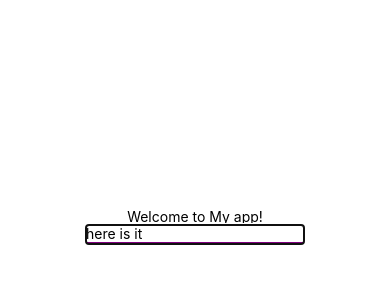
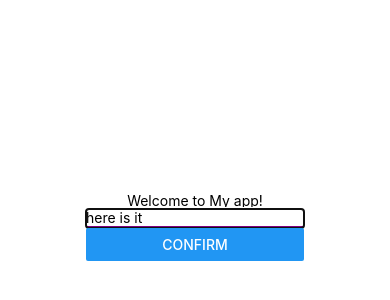
Before and after one commit to beibeixx/CS5520, a React Native app: screen / in a window 390 px wide. Shown: the part 196-496 px from the top of the page. Built offline with nearby package versions, Linux system fonts and the light colour scheme.

Commit message:
add confirm button

```diff
--- a/Components/Input.js
+++ b/Components/Input.js
@@ -1,10 +1,14 @@
-import { StyleSheet, Text, TextInput, View } from 'react-native'
+import { StyleSheet, Text, TextInput, View, Button} from 'react-native'
 import React from 'react'
 import { useState } from 'react';
 
 export default function Input(props) {
     const [text, setText] = useState('')
     const [isFocused, setIsFocused] = useState(true)
+
+    const handleConfirm = () => {
+        console.log(text);
+    }
 
     return (
         <View>
@@ -29,6 +33,7 @@ export default function Input(props) {
                     {text.length >= 3 ? "Thank you" : "Please type more than 3 characters"}
                 </Text>
             )}
+            <Button title="Confirm" onPress={handleConfirm} />
         </View>
     )
 }
```
